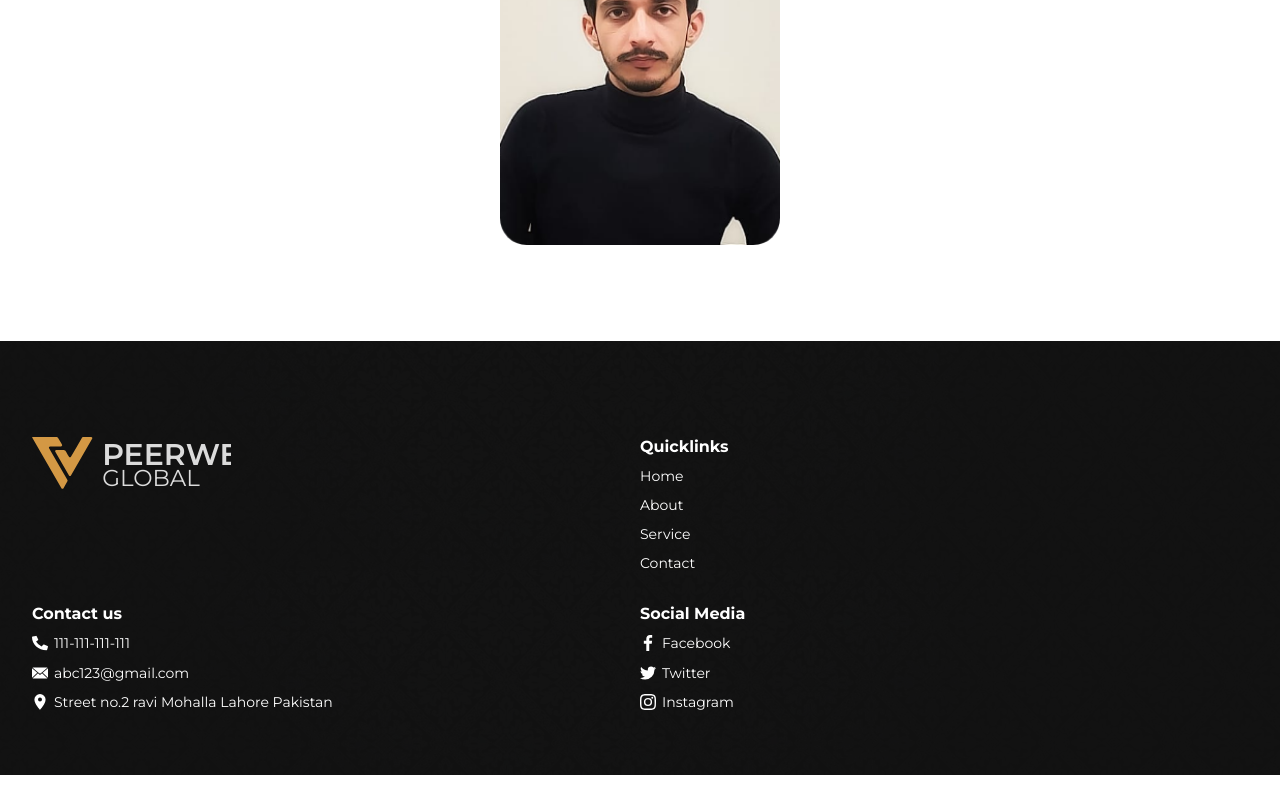
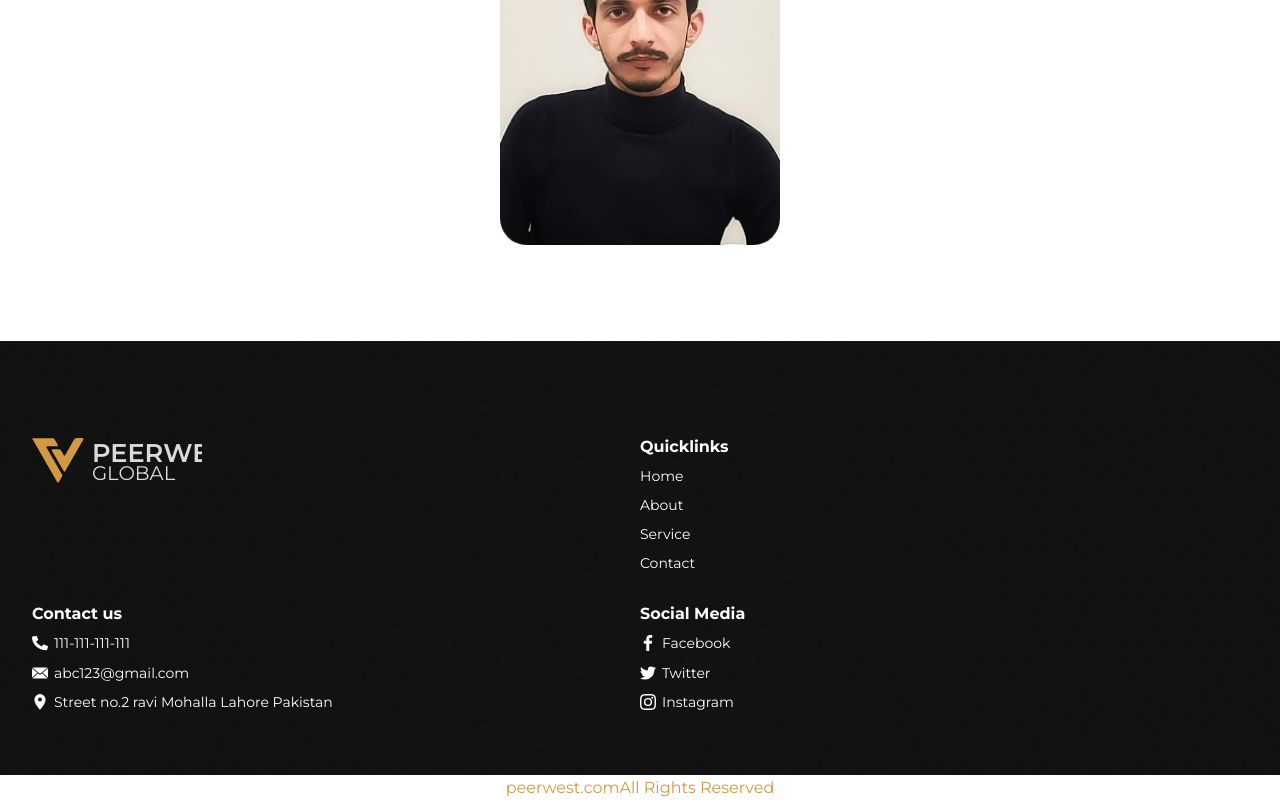
Before and after one commit to abrarkhalidofficial/Peervest, a React (Create React App) app: page / in a window 1280 px wide. Shown: the part 3194-3994 px from the top of the page. Before the commit the page ends 3969 px from the top, so only its background shows below. Built offline with nearby package versions, Linux system fonts and the light colour scheme.

Commit message:
footer fixes

```diff
--- a/src/Components/Footer.js
+++ b/src/Components/Footer.js
@@ -3,13 +3,14 @@ import { Link } from "react-router-dom";
 
 export default function Footer() {
   return (
+    <>
       <div className="footer__container">
         <div className="footer__container__content">
           <div className="footer__container__content__quick__links">
             <svg
               xmlns="http://www.w3.org/2000/svg"
-            width="199.149"
-            height="56.701"
+              width="170.149"
+              height="50.701"
               viewBox="0 0 199.149 56.701"
             >
               <g
@@ -209,5 +210,10 @@ export default function Footer() {
           </div>
         </div>
       </div>
+      <div className="footer__copywrite__section">
+        <a href="/">peerwest.com </a>
+        <span> All Rights Reserved</span>
+      </div>
+    </>
   );
 }
--- a/src/Styles/App.scss
+++ b/src/Styles/App.scss
@@ -1349,6 +1349,20 @@ input:-webkit-autofill:active {
   font-size: 14px;
   color: #020810;
 }
+.footer__copywrite__section {
+  display: flex;
+  justify-content: center;
+  align-items: center;
+  width: 100%;
+  color: $primary;
+  font-size: 16px;
+}
+.footer__copywrite__section a {
+  color: $primary;
+  text-decoration: none;
+  cursor: pointer;
+  padding: 0.2em 0em;
+}
 @media (max-width: 1440px) {
   .container__why__choose__us__wrapper__content {
     width: 90%;
```
Lines whose indentation alone changed are shown as unchanged.
